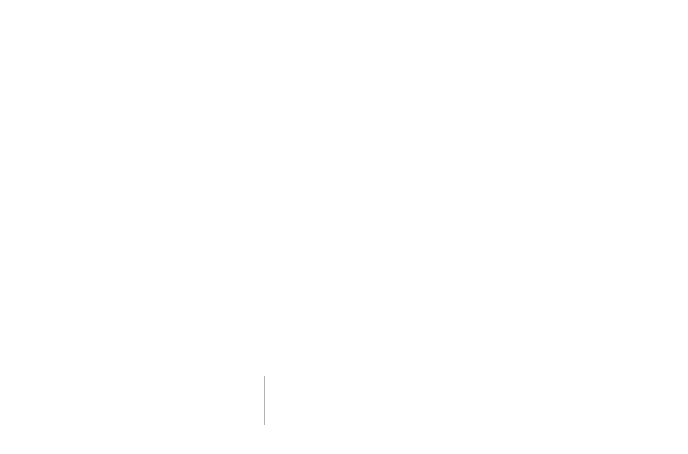
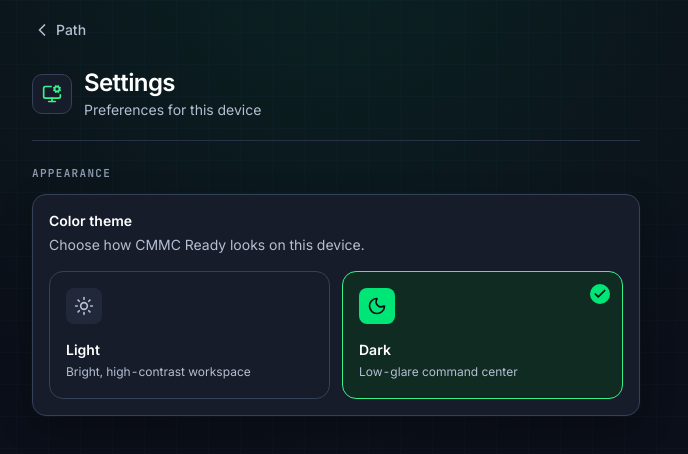
Before and after one commit to JonathanAHerrera/Capstone-KoiTecc, a Next.js app: page /settings in a window 1280 px wide. Before the commit this address had no page. Shown: the top 454 px of the page, without its empty margins (304-992 px from the left). Built offline with nearby package versions, Linux system fonts and the light colour scheme.

Commit message:
feat: add appearance settings and workspace header

```diff
--- /dev/null
+++ b/src/app/settings/page.tsx
@@ -0,0 +1,30 @@
+import type { Metadata } from "next";
+import Link from "next/link";
+import { ChevronLeft, MonitorCog } from "lucide-react";
+import { ThemeSetting } from "@/components/settings/theme-setting";
+
+export const metadata: Metadata = { title: "Settings — CMMC Ready" };
+
+export default function SettingsPage() {
+  return (
+    <div className="flex min-h-dvh flex-col px-4 pb-[calc(32px+env(safe-area-inset-bottom))] pt-[calc(8px+env(safe-area-inset-top))]">
+      <header className="border-b border-border-subtle pb-5">
+        <Link href="/path" className="focus-outline -ml-2 inline-flex h-11 items-center gap-1 rounded-lg px-2 text-sm font-medium text-text-secondary hover:bg-surface-alt hover:text-ink">
+          <ChevronLeft className="size-5" aria-hidden />
+          Path
+        </Link>
+        <div className="mt-4 flex items-center gap-3">
+          <span className="flex size-10 items-center justify-center rounded-[10px] border border-border bg-surface text-primary-text"><MonitorCog className="size-5" aria-hidden /></span>
+          <div>
+            <h1 className="text-[24px] font-semibold tracking-[-0.025em] text-ink">Settings</h1>
+            <p className="mt-0.5 text-sm text-text-secondary">Preferences for this device</p>
+          </div>
+        </div>
+      </header>
+      <section aria-labelledby="appearance-heading" className="py-6">
+        <p id="appearance-heading" className="font-mono text-[11px] font-semibold uppercase tracking-[0.12em] text-muted">Appearance</p>
+        <div className="mt-3 rounded-card border border-border bg-surface p-4 shadow-float"><ThemeSetting /></div>
+      </section>
+    </div>
+  );
+}
--- a/src/components/path/path-top-bar.tsx
+++ b/src/components/path/path-top-bar.tsx
@@ -1,5 +1,5 @@
 import Link from "next/link";
-import { ClipboardList } from "lucide-react";
+import { ClipboardList, Settings, ShieldCheck } from "lucide-react";
 import type { CmmcLevel } from "@/lib/practice-types";
 
 export type PathTopBarProps = {
@@ -9,21 +9,34 @@ export type PathTopBarProps = {
 
 export function PathTopBar({ organizationName, targetLevel }: PathTopBarProps) {
   return (
-    <header className="flex items-start justify-between gap-3">
-      <div className="min-w-0 flex-1">
-        <p className="caption text-primary-text">CMMC Ready</p>
-        <h1 className="display mt-1 truncate text-[34px]">{organizationName}</h1>
-        <span className="caption mt-2 inline-flex h-7 items-center rounded-chip border border-primary-edge bg-primary-pale px-3 text-primary-text">
-          Level {targetLevel} · Self-assessment
+    <header className="border-b border-border-subtle pb-4">
+      <div className="flex items-center gap-3">
+        <span className="flex size-10 shrink-0 items-center justify-center rounded-[10px] border border-primary-edge bg-primary-pale text-primary-text">
+          <ShieldCheck className="size-5" strokeWidth={2} aria-hidden />
         </span>
+        <div className="min-w-0 flex-1">
+          <h1 className="truncate text-[18px] font-semibold tracking-[-0.015em] text-ink">{organizationName}</h1>
+          <p className="mt-0.5 text-[13px] text-text-secondary">CMMC Ready workspace</p>
+        </div>
+        <nav aria-label="Workspace tools" className="flex shrink-0 items-center gap-1.5">
+          <Link href="/summary" aria-label="Open readiness summary" className="focus-outline flex size-10 items-center justify-center rounded-[10px] border border-border bg-surface text-text-secondary transition-colors hover:bg-surface-alt hover:text-ink">
+            <ClipboardList className="size-5" strokeWidth={2} aria-hidden />
+          </Link>
+          <Link href="/settings" aria-label="Open settings" className="focus-outline flex size-10 items-center justify-center rounded-[10px] border border-border bg-surface text-text-secondary transition-colors hover:bg-surface-alt hover:text-ink">
+            <Settings className="size-5" strokeWidth={2} aria-hidden />
+          </Link>
+        </nav>
       </div>
-      <Link
-        href="/summary"
-        aria-label="Open summary"
-        className="ring-gradient focus-outline flex size-11 shrink-0 items-center justify-center rounded-full border border-border bg-surface text-primary-text transition-colors hover:bg-surface-alt active:bg-surface-alt"
-      >
-        <ClipboardList className="size-6" strokeWidth={2} aria-hidden />
-      </Link>
+      <dl className="mt-4 grid grid-cols-2 gap-x-6 border-t border-border-subtle pt-3">
+        <div>
+          <dt className="font-mono text-[10px] font-semibold uppercase tracking-[0.12em] text-muted">Program</dt>
+          <dd className="mt-0.5 text-sm font-medium text-ink">CMMC Level {targetLevel}</dd>
+        </div>
+        <div>
+          <dt className="font-mono text-[10px] font-semibold uppercase tracking-[0.12em] text-muted">Review mode</dt>
+          <dd className="mt-0.5 text-sm font-medium text-ink">Self-assessment</dd>
+        </div>
+      </dl>
     </header>
   );
 }
--- /dev/null
+++ b/src/components/settings/theme-setting.tsx
@@ -0,0 +1,61 @@
+"use client";
+
+import { useSyncExternalStore } from "react";
+import { Check, Moon, Sun, type LucideIcon } from "lucide-react";
+
+type Theme = "light" | "dark";
+const THEME_STORAGE_KEY = "cmmc-ready-theme";
+const THEME_CHANGE_EVENT = "cmmc-ready-theme-change";
+
+function readTheme(): Theme {
+  if (typeof window === "undefined") return "dark";
+  return window.localStorage.getItem(THEME_STORAGE_KEY) === "light" ? "light" : "dark";
+}
+
+function subscribeToTheme(onStoreChange: () => void): () => void {
+  window.addEventListener("storage", onStoreChange);
+  window.addEventListener(THEME_CHANGE_EVENT, onStoreChange);
+  return () => {
+    window.removeEventListener("storage", onStoreChange);
+    window.removeEventListener(THEME_CHANGE_EVENT, onStoreChange);
+  };
+}
+
+function applyTheme(theme: Theme): void {
+  window.localStorage.setItem(THEME_STORAGE_KEY, theme);
+  document.documentElement.dataset.theme = theme;
+  document.documentElement.style.colorScheme = theme;
+  document.querySelector('meta[name="theme-color"]')?.setAttribute("content", theme === "light" ? "#F8FAFC" : "#0B0F19");
+  window.dispatchEvent(new Event(THEME_CHANGE_EVENT));
+}
+
+const THEME_OPTIONS: { value: Theme; label: string; description: string; icon: LucideIcon }[] = [
+  { value: "light", label: "Light", description: "Bright, high-contrast workspace", icon: Sun },
+  { value: "dark", label: "Dark", description: "Low-glare command center", icon: Moon },
+];
+
+export function ThemeSetting() {
+  const theme = useSyncExternalStore(subscribeToTheme, readTheme, () => "dark");
+  return (
+    <fieldset>
+      <legend className="text-sm font-semibold text-ink">Color theme</legend>
+      <p className="mt-1 text-sm text-text-secondary">Choose how CMMC Ready looks on this device.</p>
+      <div className="mt-4 grid grid-cols-2 gap-3">
+        {THEME_OPTIONS.map((option) => {
+          const selected = theme === option.value;
+          const Icon = option.icon;
+          return (
+            <button key={option.value} type="button" aria-pressed={selected} onClick={() => applyTheme(option.value)} className={`focus-outline relative flex min-h-32 flex-col items-start rounded-card border p-4 text-left transition-colors ${selected ? "border-primary-text bg-primary-pale" : "border-border bg-surface hover:bg-surface-alt"}`}>
+              <span className={`flex size-9 items-center justify-center rounded-lg ${selected ? "bg-primary text-canvas" : "bg-surface-alt text-text-secondary"}`}>
+                <Icon className="size-5" aria-hidden />
+              </span>
+              <span className="mt-4 text-sm font-semibold text-ink">{option.label}</span>
+              <span className="mt-1 text-xs leading-snug text-text-secondary">{option.description}</span>
+              {selected ? <span className="absolute right-3 top-3 flex size-5 items-center justify-center rounded-full bg-primary text-canvas" aria-hidden><Check className="size-3.5" strokeWidth={3} /></span> : null}
+            </button>
+          );
+        })}
+      </div>
+    </fieldset>
+  );
+}
```
